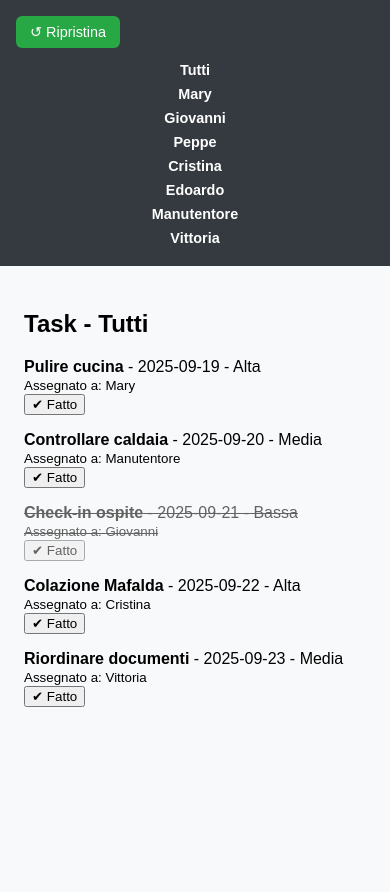
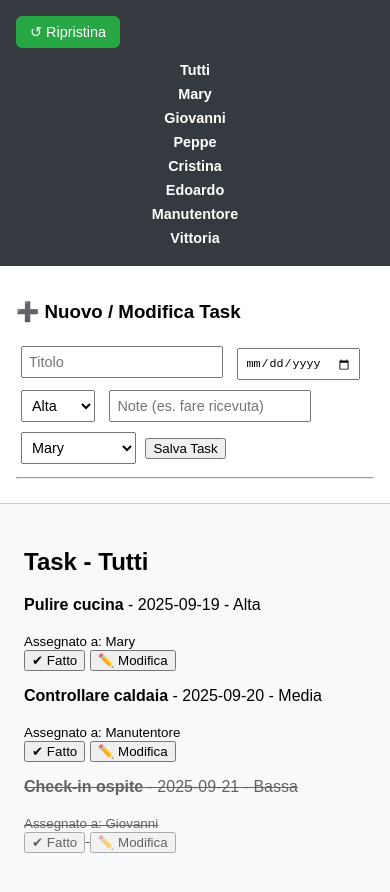
Before and after one commit to Pecerty/Task-hss, a plain HTML site: page index.html in a window 390 px wide. Before the commit the page ends 844 px from the top, so only its background shows below. Drawn offline with Linux system fonts and the light colour scheme.

Commit message:
Add files via upload

```diff
--- a/app.js
+++ b/app.js
@@ -1,41 +1,8 @@
-
 let tasks = JSON.parse(localStorage.getItem("tasks") || "null");
 const backup = [
-  {
-    "titolo": "Pulire cucina",
-    "assegnatoA": "Mary",
-    "data": "2025-09-19",
-    "priorit\u00e0": "Alta",
-    "completato": false
-  },
-  {
-    "titolo": "Controllare caldaia",
-    "assegnatoA": "Manutentore",
-    "data": "2025-09-20",
-    "priorit\u00e0": "Media",
-    "completato": false
-  },
-  {
-    "titolo": "Check-in ospite",
-    "assegnatoA": "Giovanni",
-    "data": "2025-09-21",
-    "priorit\u00e0": "Bassa",
-    "completato": true
-  },
-  {
-    "titolo": "Colazione Mafalda",
-    "assegnatoA": "Cristina",
-    "data": "2025-09-22",
-    "priorit\u00e0": "Alta",
-    "completato": false
-  },
-  {
-    "titolo": "Riordinare documenti",
-    "assegnatoA": "Vittoria",
-    "data": "2025-09-23",
-    "priorit\u00e0": "Media",
-    "completato": false
-  }
+  {"titolo":"Pulire cucina","assegnatoA":"Mary","data":"2025-09-19","priorità":"Alta","note":"","completato":false},
+  {"titolo":"Controllare caldaia","assegnatoA":"Manutentore","data":"2025-09-20","priorità":"Media","note":"","completato":false},
+  {"titolo":"Check-in ospite","assegnatoA":"Giovanni","data":"2025-09-21","priorità":"Bassa","note":"","completato":true}
 ];
 
 if (!tasks) {
@@ -56,30 +23,25 @@ function restoreFromBackup() {
 function renderTasks() {
   const container = document.getElementById("task-list");
   container.innerHTML = "";
-    const filtered = tasks.filter(task => {
+  const filtered = tasks.filter((task) => {
     if (currentPage === "index") return true;
     const nome = task.assegnatoA.toLowerCase();
-        if (currentPage === "giovanni" || currentPage === "cristina") {
-            return nome === currentPage || nome === "vittoria";
-        }
-        if (currentPage === "peppe") {
-            return nome === "peppe" || nome === "vittoria" || nome === "manutentore";
-        }
-        if (currentPage === "edoardo") {
-            return nome === "edoardo" || nome === "manutentore";
-        }
+    if (currentPage === "giovanni" || currentPage === "cristina") return nome === currentPage || nome === "vittoria";
+    if (currentPage === "peppe") return nome === "peppe" || nome === "vittoria" || nome === "manutentore";
+    if (currentPage === "edoardo") return nome === "edoardo" || nome === "manutentore";
     return nome === currentPage;
   });
 
   filtered.forEach((task, index) => {
     const div = document.createElement("div");
     div.innerHTML = `
-            <p class="${task.completato ? 'completed' : ''}">
-                <strong>${task.titolo}</strong> - ${task.data} - ${task.priorità}
-                <br><small>Assegnato a: ${task.assegnatoA}</small>
-                <br><button onclick="toggleCompletato(${index})">✔ Fatto</button>
-            </p>
-        `;
+      <p class="${task.completato ? "completed" : ""}">
+        <strong>${task.titolo}</strong> - ${task.data} - ${task.priorità}<br>
+        <em>${task.note || ""}</em><br>
+        <small>Assegnato a: ${task.assegnatoA}</small><br>
+        <button onclick="toggleCompletato(${index})">✔ Fatto</button>
+        <button onclick="modificaTask(${index})">✏️ Modifica</button>
+      </p>`;
     container.appendChild(div);
   });
 }
@@ -90,4 +52,49 @@ function toggleCompletato(index) {
   renderTasks();
 }
 
+function aggiungiTask(e) {
+  e.preventDefault();
+  const titolo = document.getElementById("titolo").value;
+  const data = document.getElementById("data").value;
+  const priorità = document.getElementById("priorita").value;
+  const assegnatoA = document.getElementById("assegnatoA").value;
+  const note = document.getElementById("note").value;
+  tasks.push({ titolo, data, priorità, assegnatoA, note, completato: false });
+  saveTasks();
+  document.getElementById("task-form").reset();
   renderTasks();
+}
+
+function modificaTask(index) {
+  const task = tasks[index];
+  document.getElementById("titolo").value = task.titolo;
+  document.getElementById("data").value = task.data;
+  document.getElementById("priorita").value = task.priorità;
+  document.getElementById("assegnatoA").value = task.assegnatoA;
+  document.getElementById("note").value = task.note;
+  tasks.splice(index, 1);
+  saveTasks();
+  renderTasks();
+}
+
+document.addEventListener("DOMContentLoaded", () => {
+  const form = document.createElement("form");
+  form.id = "task-form";
+  form.innerHTML = `
+    <h3>➕ Nuovo / Modifica Task</h3>
+    <input type="text" id="titolo" placeholder="Titolo" required>
+    <input type="date" id="data" required>
+    <select id="priorita">
+      <option>Alta</option><option>Media</option><option>Bassa</option>
+    </select>
+    <input type="text" id="note" placeholder="Note (es. fare ricevuta)">
+    <select id="assegnatoA">
+      <option>Mary</option><option>Giovanni</option><option>Peppe</option>
+      <option>Cristina</option><option>Edoardo</option>
+      <option>Manutentore</option><option>Vittoria</option>
+    </select>
+    <button type="submit">Salva Task</button><hr>`;
+  form.addEventListener("submit", aggiungiTask);
+  document.body.insertBefore(form, document.body.querySelector("main"));
+  renderTasks();
+});
--- a/index.html
+++ b/index.html
@@ -33,6 +33,23 @@
       font-weight: bold;
       font-size: 0.9em;
     }
+    main {
+      padding: 1.5em;
+    }
+    .completed {
+      text-decoration: line-through;
+      opacity: 0.6;
+    }
+    form {
+      padding: 1em;
+      background: #ffffff;
+      border-bottom: 1px solid #ccc;
+    }
+    form input, form select {
+      margin: 5px;
+      padding: 6px;
+      font-size: 0.9em;
+    }
     .restore-button {
       background-color: #28a745;
       color: white;
@@ -41,13 +58,6 @@
       border-radius: 6px;
       cursor: pointer;
       font-size: 0.9em;
-        }
-        main {
-            padding: 1.5em;
-        }
-        .completed {
-            text-decoration: line-through;
-            opacity: 0.6;
     }
     @media (max-width: 600px) {
       nav {
@@ -62,9 +72,7 @@
 </head>
 <body>
   <header>
-        <div>
-            <button class="restore-button" onclick="restoreFromBackup()">↺ Ripristina</button>
-        </div>
+    <div><button class="restore-button" onclick="restoreFromBackup()">↺ Ripristina</button></div>
     <nav>
       <a href="index.html">Tutti</a>
       <a href="mary.html">Mary</a>
@@ -80,9 +88,7 @@
     <h2>Task - Tutti</h2>
     <div id="task-list"></div>
   </main>
-    <script>
-        const currentPage = "index";
-    </script>
+  <script>const currentPage = "index";</script>
   <script src="app.js"></script>
 </body>
 </html>
```
Also changed, not shown: cristina.html (+19 -13 lines), edoardo.html (+19 -13 lines), giovanni.html (+19 -13 lines), manutentore.html (+19 -13 lines), mary.html (+19 -13 lines), peppe.html (+19 -13 lines), vittoria.html (+19 -13 lines). Lines whose indentation alone changed are shown as unchanged.
